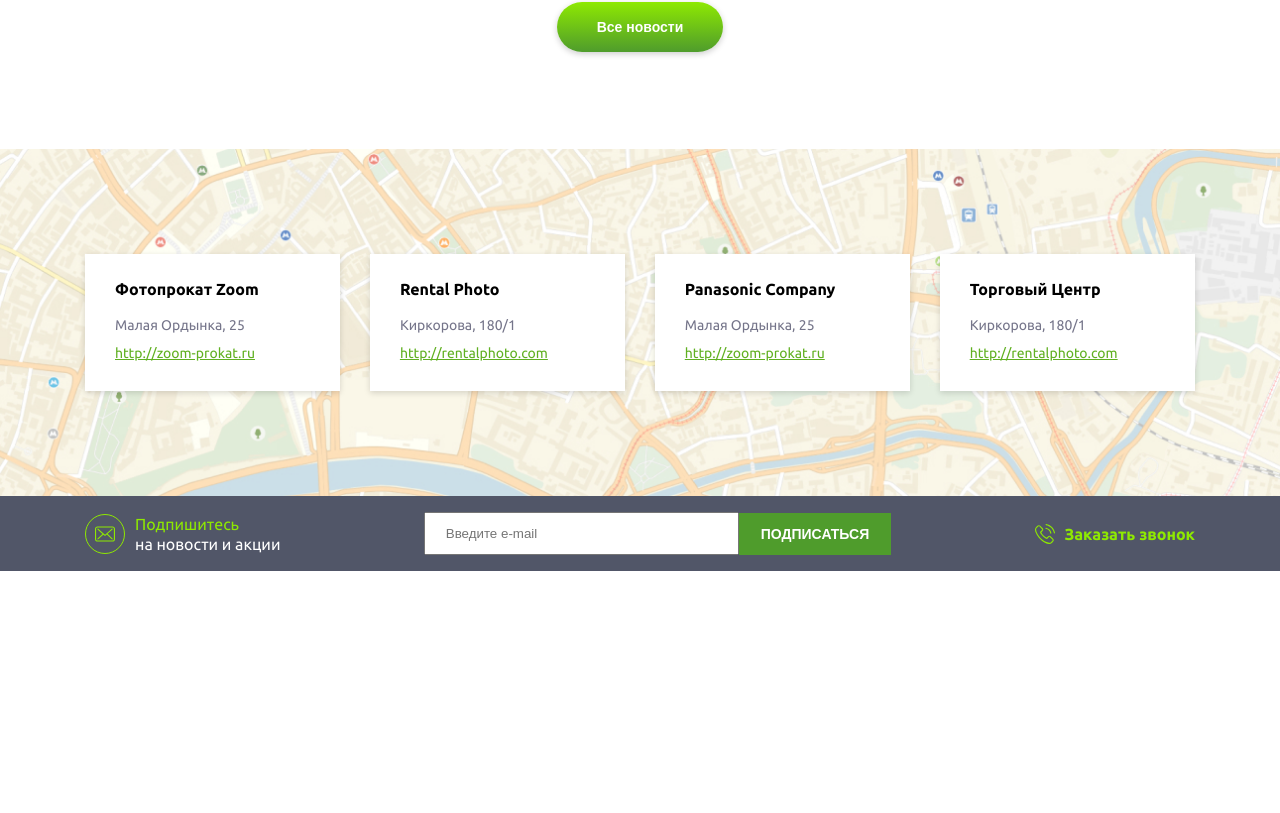
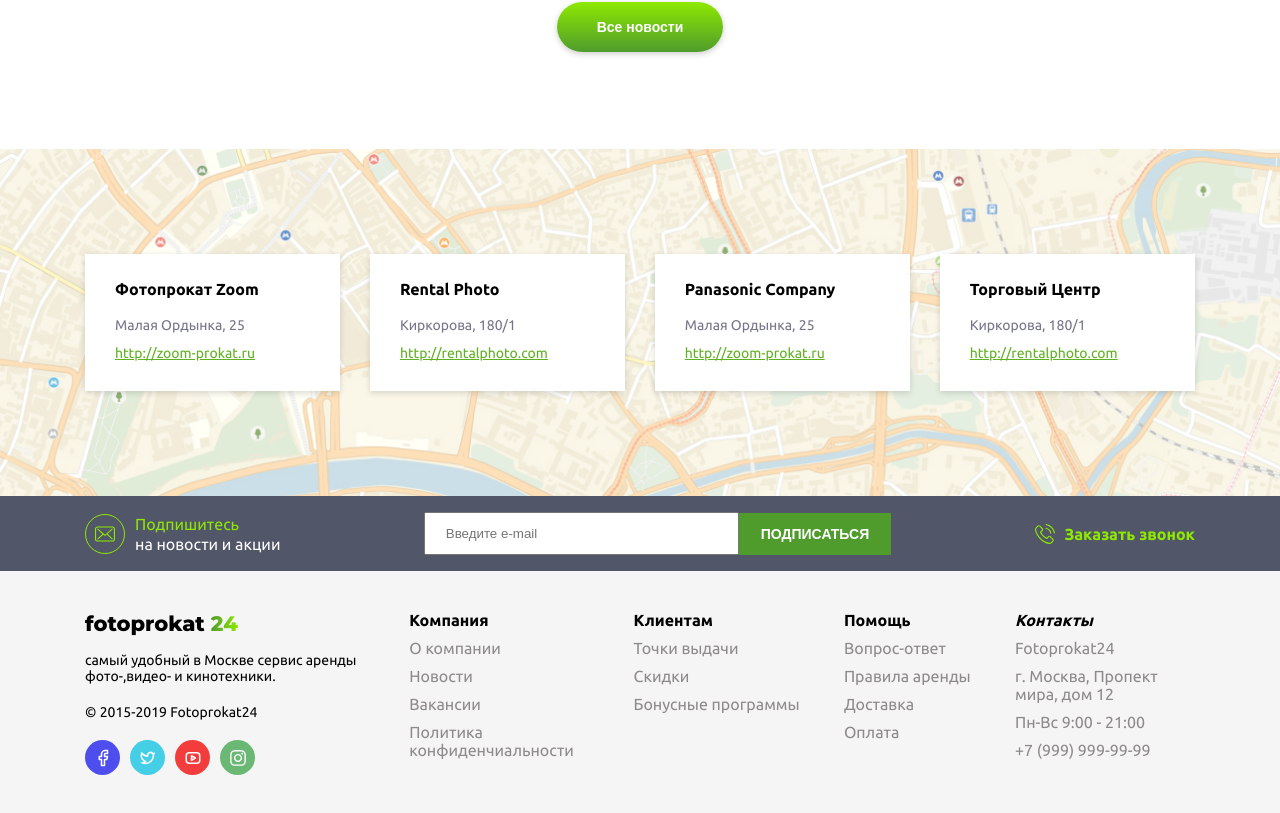
Before and after one commit to DevFariz/fotoprokat24, a React (Create React App) app: page / in a window 1280 px wide. Shown: the part 3710-4523 px from the top of the page. Before the commit the page ends 4281 px from the top, so only its background shows below. Built offline with nearby package versions, Linux system fonts and the light colour scheme.

Commit message:
feat: add footer

```diff
--- a/package.json
+++ b/package.json
@@ -8,6 +8,7 @@
     "@testing-library/user-event": "^13.5.0",
     "react": "^18.2.0",
     "react-dom": "^18.2.0",
+    "react-icons": "^4.4.0",
     "react-scripts": "5.0.1",
     "sass": "^1.54.7",
     "swiper": "^8.3.2",
--- a/src/components/footer/Footer.js
+++ b/src/components/footer/Footer.js
@@ -1,13 +1,17 @@
-import './Footer.scss';
+import "./Footer.scss";
 
-import messageImg from '../../resources/svg/message.svg';
-import PhoneCallImg from '../../resources/svg/phone-call.svg';
+import messageImg from "../../resources/svg/message.svg";
+import PhoneCallImg from "../../resources/svg/phone-call.svg";
+import { FiFacebook } from "react-icons/fi";
+import { RiTwitterLine } from "react-icons/ri";
+import { TbBrandYoutube } from "react-icons/tb";
+import { FaInstagram } from "react-icons/fa";
 
 const Footer = () => {
   return (
-    <footer className='footer'>
-      <div className="container">
-        <div className="footer-top">
+    <footer className="footer">
+      <div className="footer-top">
+        <div className="container">
           <div className="footer-top-container">
             <div className="footer-top-left">
               <img src={messageImg} alt="message" />
@@ -17,18 +21,140 @@
               </p>
             </div>
             <div className="footer-top-center">
-              <input placeholder='Введите e-mail' type='mail' className="footer-top__input" />
+              <input
+                placeholder="Введите e-mail"
+                type="mail"
+                className="footer-top__input"
+              />
               <button>Подписаться</button>
             </div>
             <div className="footer-top-right">
-              <img src={PhoneCallImg} alt="phone call" className='footer-top-right__img'/>
-              <a className='footer-top-right__link' href="tel: +999999999999999">Заказать звонок</a>
+              <img
+                src={PhoneCallImg}
+                alt="phone call"
+                className="footer-top-right__img"
+              />
+              <a
+                className="footer-top-right__link"
+                href="tel: +999999999999999"
+              >
+                Заказать звонок
+              </a>
             </div>
           </div>
         </div>
       </div>
+
+      <div className="footer-bottom">
+        <div className="container">
+          <div className="footer-bottom-container">
+            <div className="footer-bottom__contacts">
+              <div className="footer-logo">
+                fotoprokat <span>24</span>
+              </div>
+              <p className="footer-bottom__text">
+                самый удобный в Москве сервис аренды фото-,видео- и кинотехники.
+              </p>
+              <p className="footer-bottom__text">
+                © <span>2015-2019</span> Fotoprokat24
+              </p>
+              <ul className="footer-socials">
+                <li className="footer-social">
+                  <a
+                    href="#a"
+                    className="footer-social__link footer-social__link_facebook"
+                  >
+                    <FiFacebook style={{ width: "18px", height: "18px" }} />
+                  </a>
+                </li>
+                <li className="footer-social">
+                  <a
+                    href="#a"
+                    className="footer-social__link footer-social__link_twitter"
+                  >
+                    <RiTwitterLine style={{ width: "18px", height: "18px" }} />
+                  </a>
+                </li>
+                <li className="footer-social">
+                  <a
+                    href="#a"
+                    className="footer-social__link footer-social__link_youtube"
+                  >
+                    <TbBrandYoutube style={{ width: "18px", height: "18px" }} />
+                  </a>
+                </li>
+                <li className="footer-social">
+                  <a
+                    href="#a"
+                    className="footer-social__link footer-social__link_instagram"
+                  >
+                    <FaInstagram style={{ width: "18px", height: "18px" }} />
+                  </a>
+                </li>
+              </ul>
+            </div>
+            <div className="footer-bottom-items">
+              <h5 className="footer-bottom-items__title">Компания</h5>
+              <ul>
+                <li>
+                  <a href="#a">О компании</a>
+                </li>
+                <li>
+                  <a href="#a">Новости</a>
+                </li>
+                <li>
+                  <a href="#a">Вакансии</a>
+                </li>
+                <li>
+                  <a href="#a">Политика конфиденчиальности</a>
+                </li>
+              </ul>
+            </div>
+            <div className="footer-bottom-items">
+              <h5 className="footer-bottom-items__title">Клиентам</h5>
+              <ul>
+                <li>
+                  <a href="#a">Точки выдачи</a>
+                </li>
+                <li>
+                  <a href="#a">Скидки</a>
+                </li>
+                <li>
+                  <a href="#a">Бонусные программы</a>
+                </li>
+              </ul>
+            </div>
+            <div className="footer-bottom-items">
+              <h5 className="footer-bottom-items__title">Помощь</h5>
+              <ul>
+                <li>
+                  <a href="#a">Вопрос-ответ</a>
+                </li>
+                <li>
+                  <a href="#a">Правила аренды</a>
+                </li>
+                <li>
+                  <a href="#a">Доставка</a>
+                </li>
+                <li>
+                  <a href="#a">Оплата</a>
+                </li>
+              </ul>
+            </div>
+            <address className="footer-bottom-items">
+              <h5 className="footer-bottom-items__title">Контакты</h5>
+              <ul>
+                <li>Fotoprokat24</li>
+                <li>г. Москва, Пропект мира, дом 12</li>
+                <li>Пн-Вс 9:00 - 21:00</li>
+                <li>+7 (999) 999-99-99</li>
+              </ul>
+            </address>
+          </div>
+        </div>
+      </div>
     </footer>
-  )
-}
+  );
+};
 
-export default Footer
+export default Footer;
--- a/src/components/footer/Footer.scss
+++ b/src/components/footer/Footer.scss
@@ -3,16 +3,63 @@
 @import "../../style/breakpoints";
 
 .footer{
-  padding: 16px 0;
-  background: #515668;
-  font-weight: 700;
-  font-size: 16px;
-  line-height: 20px;
+
+
+  &-logo{
+    font-family: 'Montserrat', sans-serif;
+    font-weight: 800;
+    font-size: 21px;
+    line-height: 26px;
+    margin-bottom: 15px;
+    span{
+      background: linear-gradient(270deg, #8EE901 0%, #4F9C2C 99.06%);
+      -webkit-background-clip: text;
+      -webkit-text-fill-color: transparent;
+      background-clip: text;
+    }
+  }
+
+  &-socials{
+    display: flex;
+  }
+
+  &-social{
+    margin-right: 10px;
+
+    &__link{
+      display: flex;
+      align-items: center;
+      justify-content: center;
+      width: 35px;
+      height: 35px;
+      border-radius: 50%;
+      color: #fff;
+      &_facebook{
+        background-color: rgb(78, 78, 238);
+      }
+      &_twitter{
+        background-color: rgb(68, 207, 231);
+      }
+      &_youtube{
+        background-color: rgb(243, 61, 61);
+      }
+      &_instagram{
+        background-color: rgb(107, 184, 117);
+      }
+    }
+  }
 
   &-top{
+    padding: 16px 0;
+    background: #515668;
+    font-weight: 700;
+    font-size: 16px;
+    line-height: 20px;
+
     color: #8EE901;
     &-container{
       @include flex-space-between;
+      flex-wrap: wrap;
     }
 
     &-left{
@@ -71,8 +118,47 @@
       }
     }
   }
+
+  &-bottom{
+    padding: 40px 0;
+    background: #F5F5F5;
+    &-container{
+      display: flex;
+      justify-content: space-between;
+      flex-wrap: wrap;
+    }
+
+    &__text{
+      font-size: 14px;
+      margin-bottom: 20px;
+    }
+
+    &__contacts{
+      max-width: 280px;
+    }
+
+    &-items{
+      max-width: 180px  ;
+      &__title{
+        font-weight: 700;
+        margin-bottom: 10px;
+      }
+      ul{
+        li{
+          font-style: normal;
+          color: rgb(143, 138, 138);
+          margin-bottom: 10px;
+          a{
+            display: inline-block;
+            color: rgb(143, 138, 138);
+            text-decoration: none;
+          }
+        }
+      }
+    }
+  }
 }
 
 .footer-top-right:hover img{
-  transform: translateY(-4px);
+  transform: translateY(-3px);
 }
```
Also changed, not shown: 1 other file (tests, documents, lock files or other folders).
